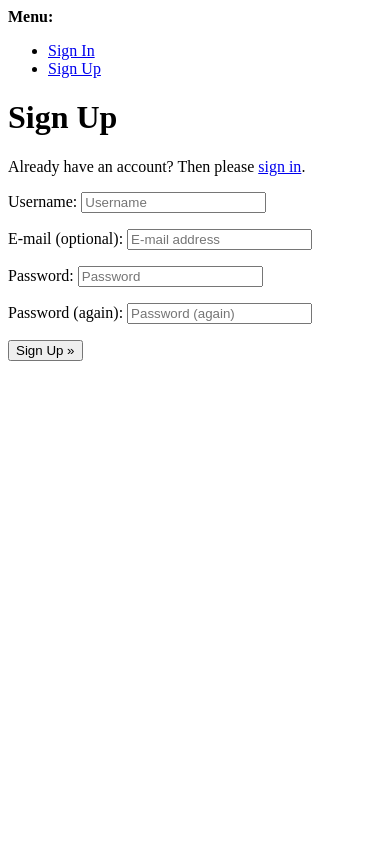
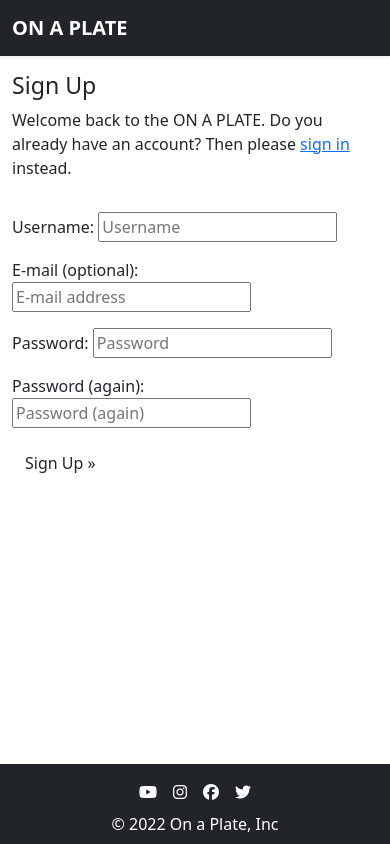
Before and after one commit to digitilley/ON-A-PLATE-, a Django app: page /accounts/signup/ in a window 390 px wide. Run offline with Django 3.2, Linux system fonts and the light colour scheme; some libraries are stand-ins or nearby versions.

Commit message:
Fixed styling for login and sign up. Fixed footer to bottom of page

```diff
--- a/templates/account/signup.html
+++ b/templates/account/signup.html
@@ -1,21 +1,31 @@
-{% extends "account/base.html" %}
+{% extends "base.html" %}
 
 {% load i18n %}
 
 {% block head_title %}{% trans "Signup" %}{% endblock %}
 
 {% block content %}
-<h1>{% trans "Sign Up" %}</h1>
+<div class="container">
+    <div class="row">
+        <div class="col-md-8 mt-3 offset-md-2">
+            <h3>{% trans "Sign Up" %}</h3>
 
-<p>{% blocktrans %}Already have an account? Then please <a href="{{ login_url }}">sign in</a>.{% endblocktrans %}</p>
-
+            <p>{% blocktrans %}Welcome back to the ON A PLATE. Do you already have an account? Then please <a
+                    class="link" href="{{ login_url }}">sign in</a> instead.{% endblocktrans %}</p>
+        </div>
+    </div>
+    <div class="row">
+        <div class="col-md-8 mt-3 offset-md-2">
             <form class="signup" id="signup_form" method="post" action="{% url 'account_signup' %}">
                 {% csrf_token %}
                 {{ form.as_p }}
                 {% if redirect_field_value %}
                 <input type="hidden" name="{{ redirect_field_name }}" value="{{ redirect_field_value }}" />
                 {% endif %}
-  <button type="submit">{% trans "Sign Up" %} &raquo;</button>
+                <button class="btn btn-signup right" type="submit">{% trans "Sign Up" %} &raquo;</button>
             </form>
+        </div>
+    </div>
+</div>
 
 {% endblock %}
--- a/templates/base.html
+++ b/templates/base.html
@@ -11,7 +11,7 @@
     <title>On A Plate</title>
 </head>
 
-<body class="d-flex flex-column h-100 main-bg">
+<body class="d-flex flex-column main-bg">
 
     <!-- Navigation -->
 
@@ -41,14 +41,28 @@
         </nav>
       </header>
 
+      <div class="container">
+        <div class="row">
+            <div class="col-md-8 offset-md-2">
+                {% for message in messages %}
+                <div class="alert {{ message.tags }} alert-dismissible fade show" id="msg" role="alert">
+                    {{ message | safe }}
+                    <button type="button" class="btn-close" data-bs-dismiss="alert" aria-label="Close"></button>
+                </div>
+                {% endfor %}
+            </div>
+        </div>
+    </div>
+
     <main class="flex-shrink-0 main-bg">
+
         {% block content %}
         <!-- Content Goes here -->
         {% endblock content %}
     </main>
 
     <!-- Footer -->
-    <footer class="bg-dark">
+    <footer class="bg-dark fixed-bottom">
         <div class="container py-2">
             <div class="text-center text-white">
                 <ul class="socialmedia-links mb-0 list-unstyled d-flex display-inline justify-content-center">
@@ -63,5 +77,13 @@
             </div>
         </div>
     </footer>
+    <script>
+      setTimeout(function () {
+          let messages = document.getElementById('msg');
+          let alert = new bootstrap.Alert(messages);
+          alert.close();
+      }, 2500);
+  </script>
 </body>
+
 </html>
```
Also changed, not shown: on_a_plate/settings.py (+14 -5 lines), templates/account/logout.html (+14 -6 lines). Lines whose indentation alone changed are shown as unchanged.
